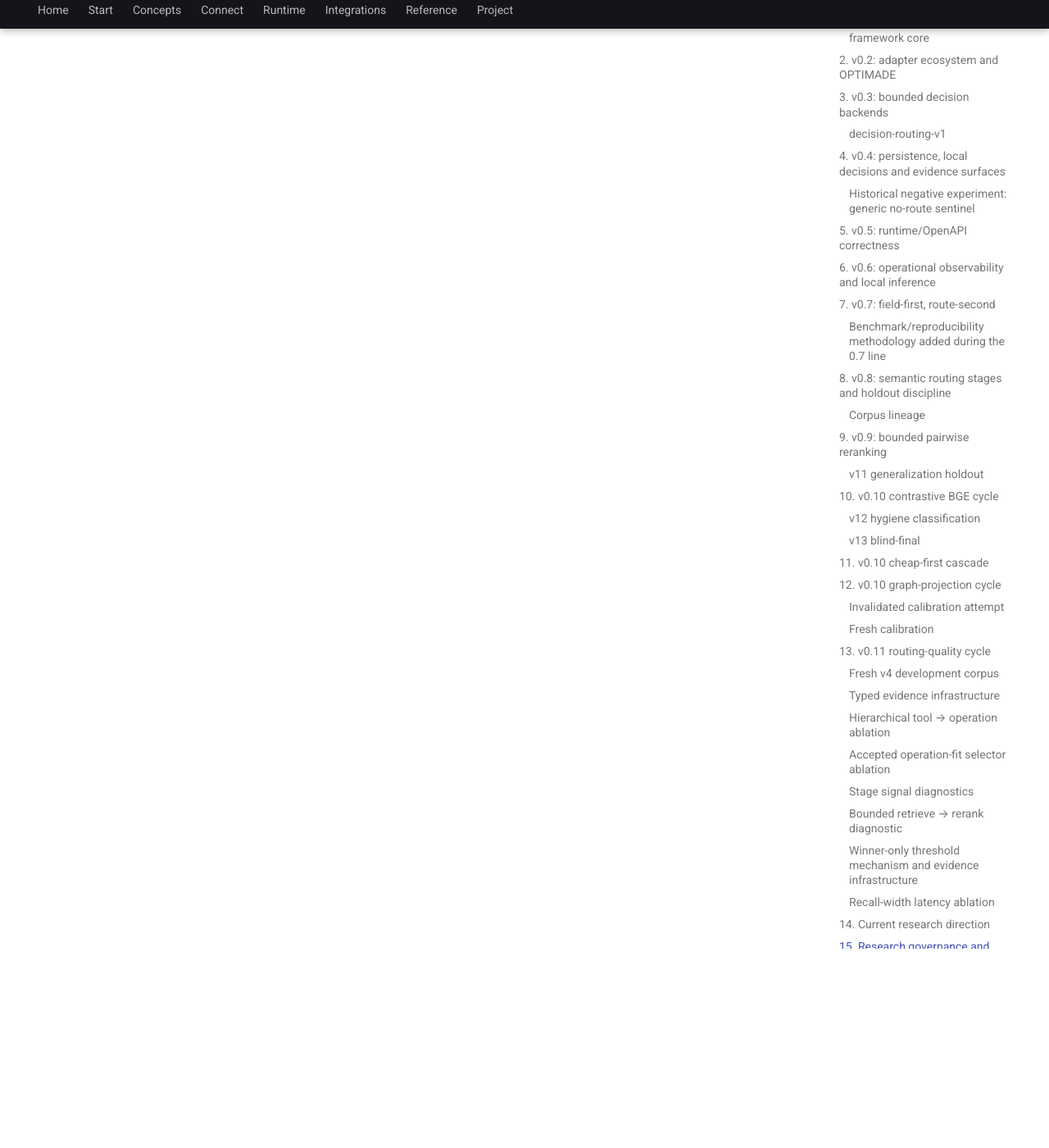
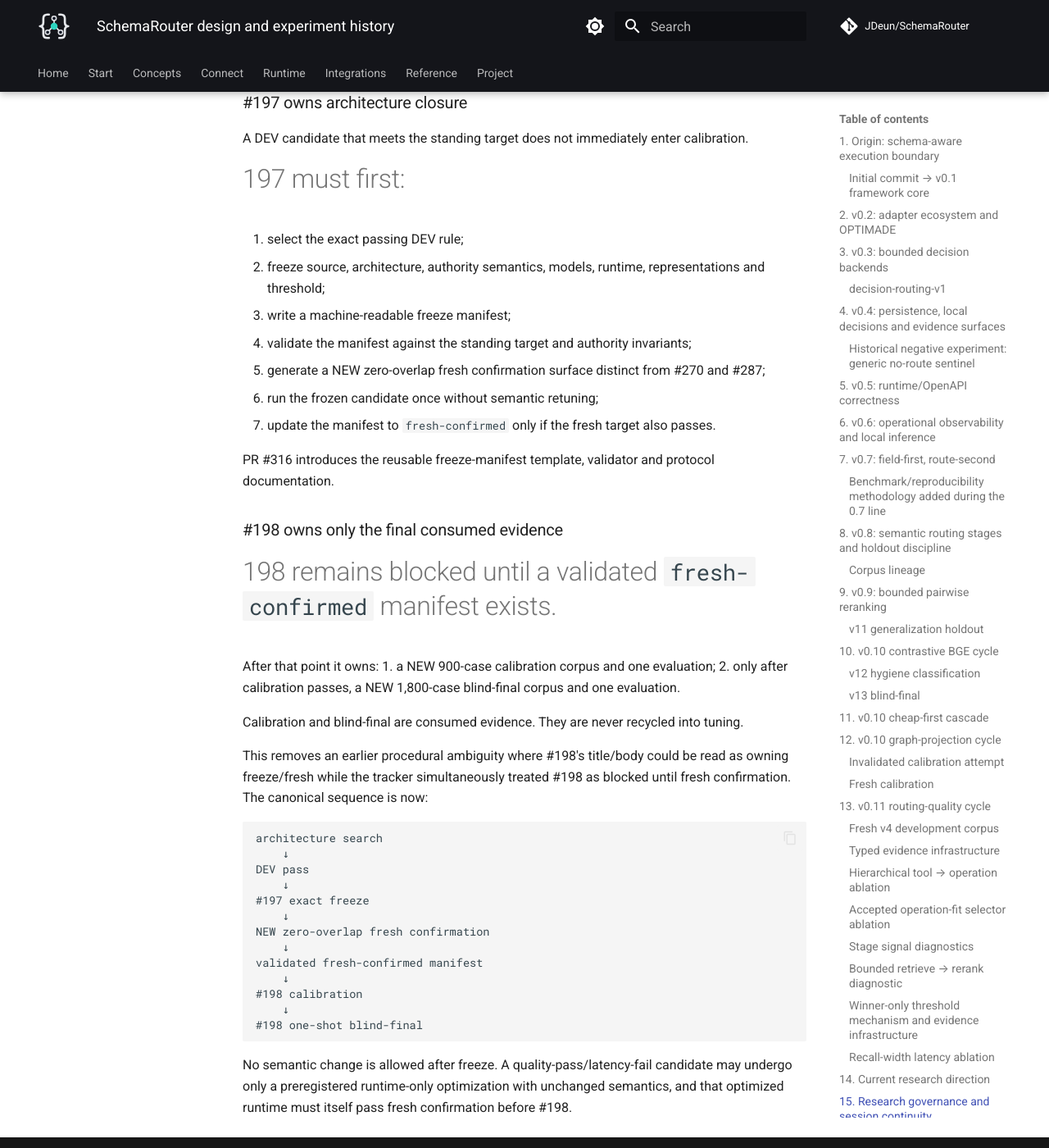
Before and after one commit to JDeun/SchemaRouter, an MkDocs documentation site: the page built from docs/research/design-and-experiment-history.md, in a window 1280 px wide and 1400 px high, scrolled down 57157 px. Shown: the whole window at 82% size. Built offline with MkDocs 1.6.1 and Material for MkDocs 9.7.7, drawn with Linux system fonts in a browser that asks for light colours; comment, search, counter and statistics services are not loaded.

Commit message:
research: define freeze and final evaluation ownership

````diff
--- a/docs/research/design-and-experiment-history.md
+++ b/docs/research/design-and-experiment-history.md
@@ -1919,3 +1919,56 @@ Operationally, the framework is now prepared for rapid model replacement:
 - Jev-wire-compatible engines use `SystemOneDecisionBackend`;
 - arbitrary bounded models can enter through `CallableDecisionBackend` and the generic callable benchmark path;
 - model discovery remains separate from stable execution authority.
+
+## 47. Freeze and final-evaluation ownership
+
+The end of architecture search now has an explicit ownership boundary.
+
+### #197 owns architecture closure
+
+A DEV candidate that meets the standing target does not immediately enter calibration.
+
+#197 must first:
+1. select the exact passing DEV rule;
+2. freeze source, architecture, authority semantics, models, runtime, representations and threshold;
+3. write a machine-readable freeze manifest;
+4. validate the manifest against the standing target and authority invariants;
+5. generate a NEW zero-overlap fresh confirmation surface distinct from #270 and #287;
+6. run the frozen candidate once without semantic retuning;
+7. update the manifest to `fresh-confirmed` only if the fresh target also passes.
+
+PR #316 introduces the reusable freeze-manifest template, validator and protocol documentation.
+
+### #198 owns only the final consumed evidence
+
+#198 remains blocked until a validated `fresh-confirmed` manifest exists.
+
+After that point it owns:
+1. a NEW 900-case calibration corpus and one evaluation;
+2. only after calibration passes, a NEW 1,800-case blind-final corpus and one evaluation.
+
+Calibration and blind-final are consumed evidence. They are never recycled into tuning.
+
+This removes an earlier procedural ambiguity where #198's title/body could be read as owning freeze/fresh
+while the tracker simultaneously treated #198 as blocked until fresh confirmation. The canonical
+sequence is now:
+
+```text
+architecture search
+    ↓
+DEV pass
+    ↓
+#197 exact freeze
+    ↓
+NEW zero-overlap fresh confirmation
+    ↓
+validated fresh-confirmed manifest
+    ↓
+#198 calibration
+    ↓
+#198 one-shot blind-final
+```
+
+No semantic change is allowed after freeze. A quality-pass/latency-fail candidate may undergo only a
+preregistered runtime-only optimization with unchanged semantics, and that optimized runtime must
+itself pass fresh confirmation before #198.
````
